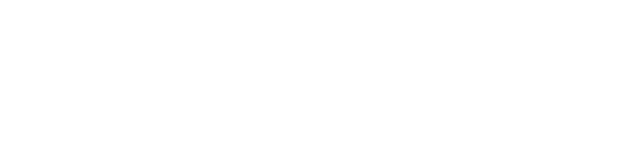
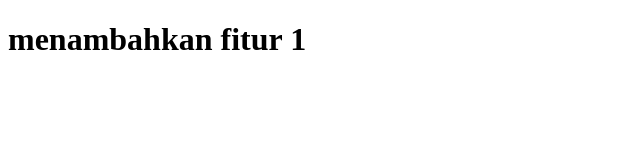
Before and after one commit to rolandbrilianto/Praktikum-Git, a plain HTML site: page index.html in a window 1280 px wide. Shown: the whole page, without its empty margins (0-640 px from the left). Drawn offline with Linux system fonts and the light colour scheme.

Commit message:
menambah fitur 1 di branch feature-1

```diff
--- a/index.html
+++ b/index.html
@@ -7,6 +7,6 @@
     <title>Ini Inisialisasi index</title>
 </head>
 <body>
-
+    <h1>menambahkan fitur 1</h1>
 </body>
 </html>
```
